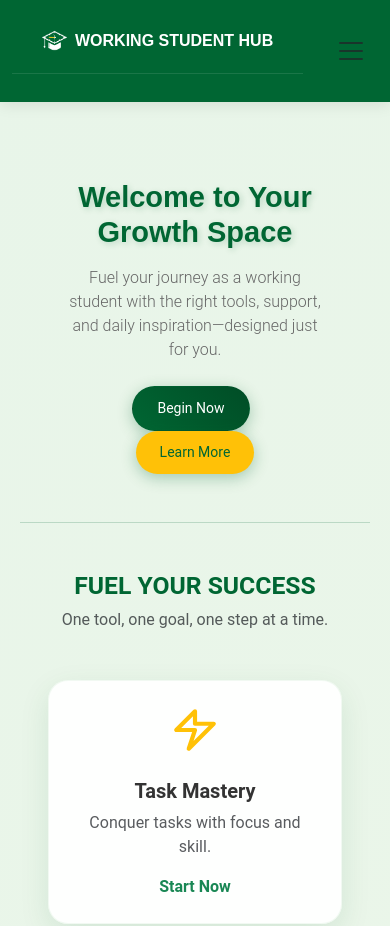
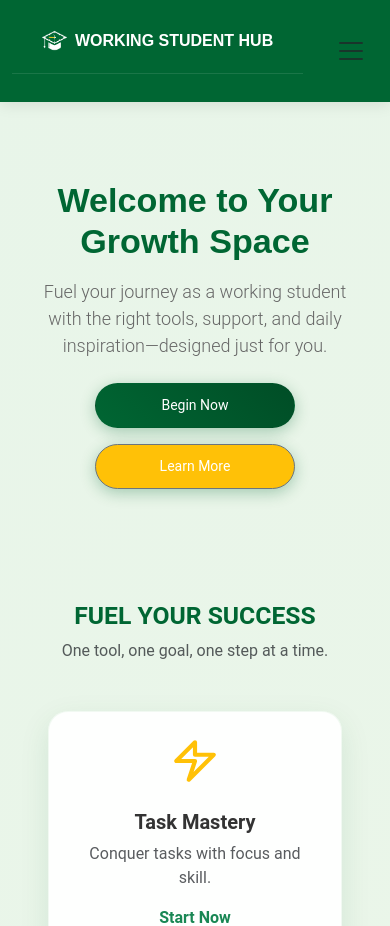
Before and after one commit to kissyaguilar/kissyaguilar.github.io, a PHP site: page /ADET/A07/index.html in a window 390 px wide. Shown: the top 926 px of the page. Run offline with PHP 8.4, Linux system fonts and the light colour scheme.

Commit message:
fixed btns

```diff
--- a/ADET/A07/index.html
+++ b/ADET/A07/index.html
@@ -63,15 +63,16 @@
     </div>
 
     <div class="content">
-        <section id="hero" class="hero">
-            <div class="hero-text">
-                <h1 class="display-4">Welcome to Your Growth Space</h1>
-                <p class="lead">Fuel your journey as a working student with the right tools, support, and daily
-                    inspiration—designed just for you.</p>
-                <a href="#embedToDoList" class="btn me-3">Begin Now</a>
+      <section id="hero" class="hero">
+        <div class="hero-text">
+            <h1 class="display-4">Welcome to Your Growth Space</h1>
+            <p class="lead">Fuel your journey as a working student with the right tools, support, and daily inspiration—designed just for you.</p>
+            <div class="button-group">
+                <a href="#embedToDoList" class="btn">Begin Now</a>
                 <a href="#howItWorks" class="btn btn-secondary">Learn More</a>
             </div>
-        </section>
+        </div>
+    </section>
 
         <section id="features" class="py-5">
             <div class="container">
--- a/ADET/A07/shared/workingStudentHubStyle.css
+++ b/ADET/A07/shared/workingStudentHubStyle.css
@@ -68,7 +68,6 @@ body {
 .hero {
     padding: 64px 32px;
     position: relative;
-    border-bottom: 1px solid rgba(0, 102, 51, 0.2);
     display: flex;
     justify-content: flex-end;
     align-items: center;
@@ -85,7 +84,6 @@ body {
     font-family: 'Poppins', sans-serif;
     font-weight: 600;
     color: #006633;
-    text-shadow: 2px 2px 6px rgba(0, 102, 51, 0.2);
     margin-bottom: 16px;
     line-height: 1.2;
 }
@@ -110,12 +108,6 @@ body {
     transition: transform 0.3s ease, box-shadow 0.3s ease;
 }
 
-.hero .btn-primary {
-    background: #006633;
-    color: #fff;
-    border: none;
-}
-
 .hero .btn:hover {
     background: #006633;
     transform: translateY(-3px);
@@ -124,18 +116,16 @@ body {
 
 .hero .btn-secondary {
     background: #FFC107;
-    color: #006633;
-    border: none;
-}
-
-.hero .btn-secondary:hover {
-    background: #FFCA28;
 }
 
 .hero .btn-secondary:hover {
     background: #FFCA28;
     transform: translateY(-3px);
     box-shadow: 0 6px 20px rgba(255, 193, 7, 0.4);
+}
+
+.button-group {
+    text-align: right;
 }
 
 .card-luxury {
@@ -351,12 +341,24 @@ body {
         font-size: 14px;
     }
 
-    .hero h1 {
-        font-size: 29px;
+    .hero {
+        justify-content: center;
     }
 
-    .hero p {
-        font-size: 16px;
+    .hero-text {
+        text-align: center;
+        max-width: 100%;
+    }
+
+    .button-group {
+        text-align: center;
+    }
+
+    .hero .btn {
+        display: block;
+        width: 100%;
+        max-width: 200px;
+        margin: 0 auto 1rem auto;
     }
 
     .card-luxury {
```
